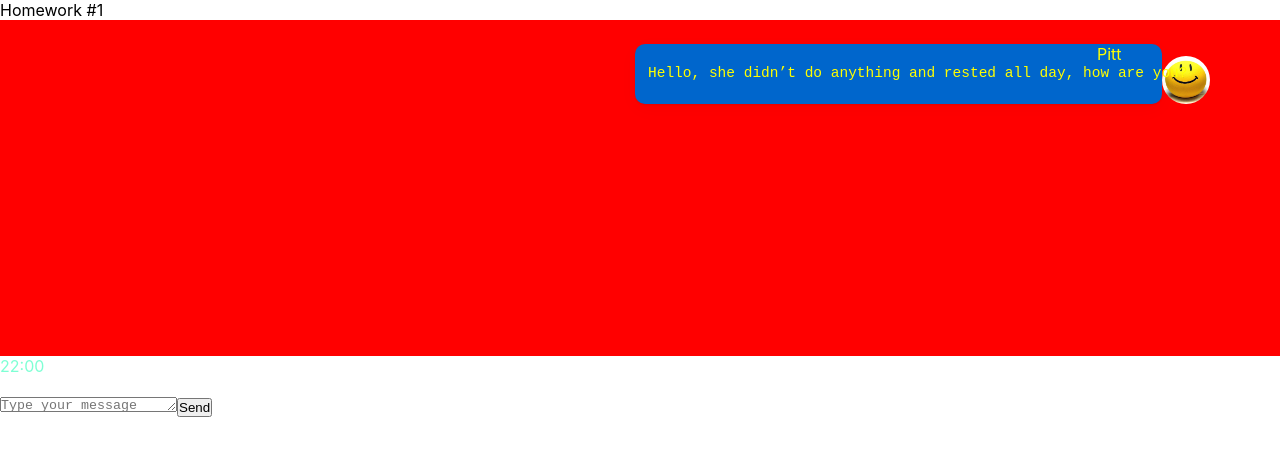
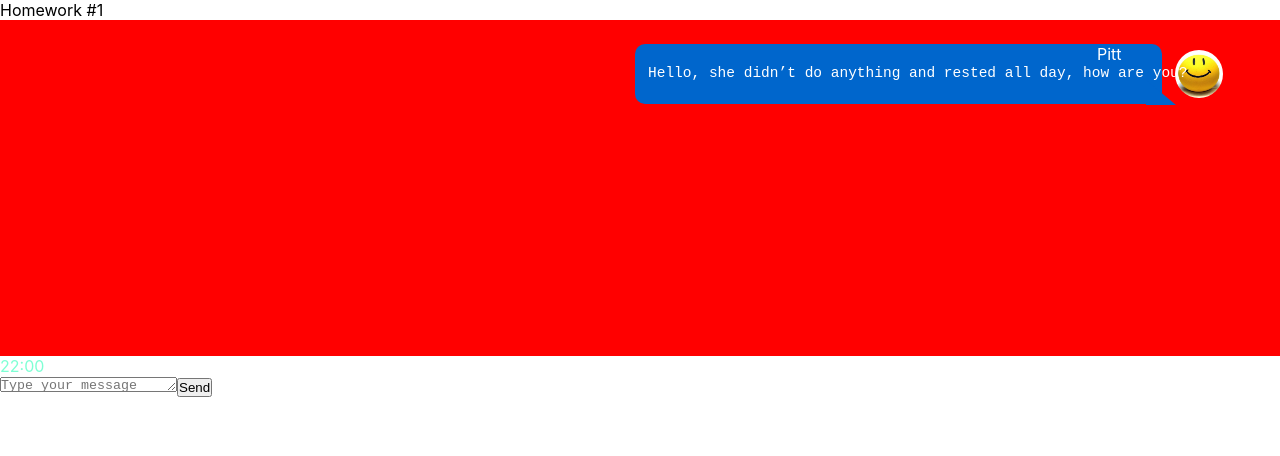
Before and after one commit to SerhiiSa07/it-kamasutra-dz, a React (Create React App) app: page / in a window 1280 px wide. Shown: the top 456 px of the page. Built offline with nearby package versions, Linux system fonts and the light colour scheme.

Commit message:
it-kamasutra-dz

```diff
--- a/src/s2-homeworks/hw01/message/Message.module.css
+++ b/src/s2-homeworks/hw01/message/Message.module.css
@@ -16,8 +16,8 @@
     width: 48px;
     height: 48px;
     border-radius: 50%;
-    margin-left: 1162px;
-    margin-top: 36px;
+    margin-left: 1175px;
+    margin-top: 30px;
 }
 
 .text {
@@ -25,29 +25,33 @@
     width: 527px;
     height: 60px;
     margin: 24px 118px 252px 635px;
+    background: #0066CC;
     border-radius: 10px;
-    background: #0066CC;
-    box-shadow: 0px 5px 20px rgba(29, 33, 38, 0.03), 0px 1px 2px rgba(29, 33, 38, 0.1);
+}
+.text:before{
+    content: ' ';
+    position: absolute;
+    width: 0;
+    height: 0;
+    left: 511px;
+    top: 35.5px;
+    border-bottom: 25px solid #0066CC;
+    border-right: 30px solid transparent;
 }
 
-.text:after {
-    background-color: #535357;
-}
 .name {
     margin-left: 462px;
-    color: yellow;
+    color: white;
 }
 
 .messageText {
     margin-left: 13px;
     font-size: 14.5px;
     line-height: 19px;
-
-
-    color: yellow;
+    color: white;
 }
 
 .time {
-
+position: absolute;
 color: aquamarine;
 }
```
